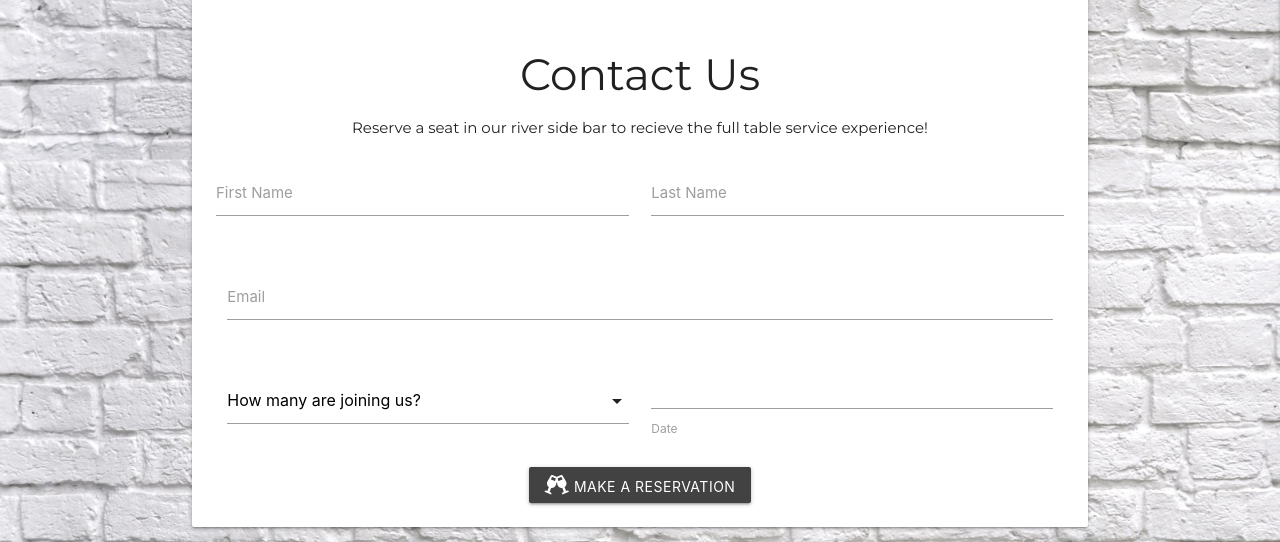
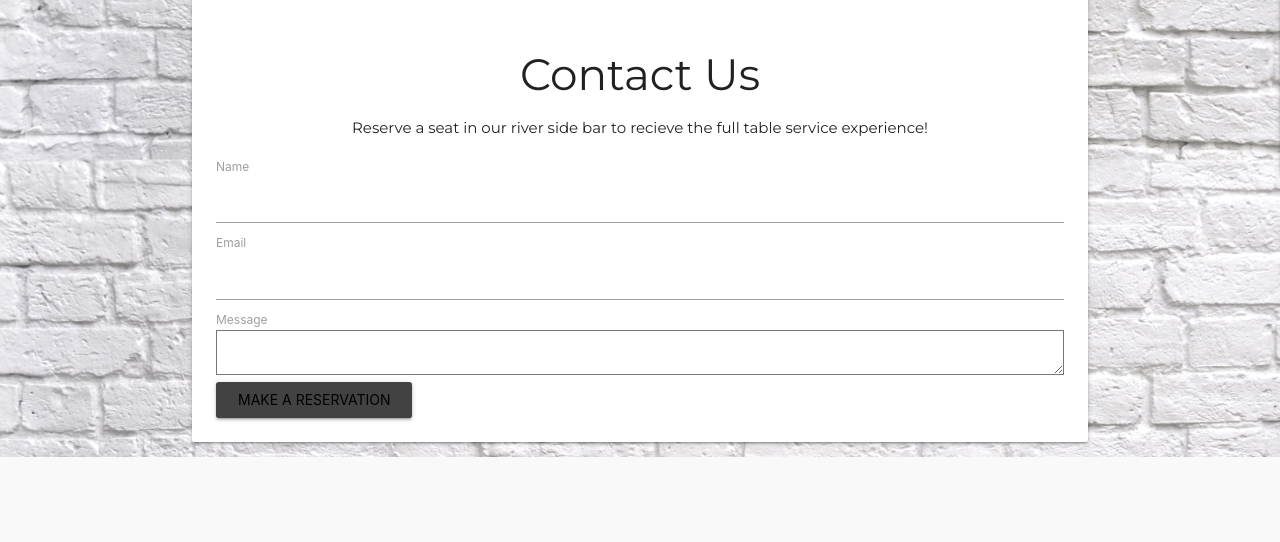
Before and after one commit to AmyKeedwell/3-Milestone-Project-OnTheRocks, a Flask app: page /location in a window 1280 px wide. Shown: the part 684-1226 px from the top of the page. After the commit the page ends 1141 px from the top, so only its background shows below. Run offline with Flask 2, Linux system fonts and the light colour scheme; some libraries are stand-ins or nearby versions.

Commit message:
changed color of button to add new cocktail to match other buttons, + some missing names and required attributes in register page, also attempt at getting emailJS to function, JS code effects the map - not sure why just yet!

```diff
--- a/static/js/scripts.js
+++ b/static/js/scripts.js
@@ -41,6 +41,7 @@ function initMap() {
   });
 }
 
+
 mybutton = document.getElementById("myBtn");
 
 window.onscroll = function() {scrollFunction()}
@@ -54,6 +55,25 @@ function scrollFunction() {
 }
 
 function topFunction() {
-  document.body.scrollTop = 0; // For Safari
-  document.documentElement.scrollTop = 0; // For Chrome, Firefox, IE and Opera
+  document.body.scrollTop = 0;
+  document.documentElement.scrollTop = 0;
 }
+
+/* commented out emailJS code as makes map disappear - not sure why!? */
+/*function() {
+    emailjs.init('user_P9gB7l2oLHOlGUV26YW2y');
+}();
+
+window.onload = function() {
+            document.getElementById('contact-form').addEventListener('submit', function(event) {
+                event.preventDefault();
+                this.contact_number.value = Math.random() * 100000 | 0;
+                emailjs.sendForm('contact_service', 'contact_form', this)
+                    .then(function() {
+                        console.log('SUCCESS!');
+                    }, function(error) {
+                        console.log('FAILED...', error);
+                    });
+            });
+        }
+*/
--- a/templates/add_cocktail.html
+++ b/templates/add_cocktail.html
@@ -48,7 +48,7 @@
         <!--submit button-->
         <div class="row">
             <div class="col s12 center-align">
-                <button class="btn waves-effect waves-light grey" type="submit">Add New Cocktail
+                <button class="btn waves-effect waves-light grey darken-3" type="submit">Add New Cocktail
                     <i class="fas fa-check"></i>
                 </button>
             </div>
--- a/templates/location.html
+++ b/templates/location.html
@@ -8,50 +8,22 @@
     <h3 class="text center-align">Contact Us</h3>
     <p class="center-align text">Reserve a seat in our river side bar to recieve the full table service experience!</p>
 
-    <form class="col s12">
-        <div class="row">
-            <div class="input-field col s6">
-                <input id="first_name" type="text" class="validate">
-                <label for="first_name">First Name</label>
-            </div>
-            <div class="input-field col s6">
-                <input id="last_name" type="text" class="validate">
-                <label for="last_name">Last Name</label>
-            </div>
-      </div>
+
+     <form id="contact-form" class="col s12">
+        <input type="hidden" name="contact_number">
+
+        <label for="name">Name</label>
+        <input id="name" type="text" name="name" class="validate">
+
+        <label for="email">Email</label>
+        <input id="email" type="email" name="email" class="validate">
+
+        <label for="message">Message</label>
+        <textarea id="message" name="message" class="validate"></textarea>
+
+        <input type="submit" class="waves-effect waves-light btn center-align white-text grey darken-3 center" value="Make A Reservation">
     </form>
-    <div class="row">
-        <div class="input-field col s12">
-            <input id="email" name="email" type="email" class="validate">
-            <label for="email">Email</label>
-        </div>
-    </div>
-    <div class="row">
-        <div class="input-field col s6">
-            <select>
-            <option value="" disabled selected>How many are joining us?</option>
-            <option value="1">1</option>
-            <option value="2">2</option>
-            <option value="3">3</option>
-            <option value="4">4</option>
-            <option value="5">5</option>
-            </select>
-        </div>
-        <div class="col s6">
-            <input id="date" name="date" type="text" class="datepicker validate" required>
-            <label for="date">Date</label>
-        </div>
-    </div>
-    <div class="card-action center">
-        <a class="waves-effect waves-light btn center-align white-text grey darken-3"><i class="fas fa-glass-cheers"></i> Make A Reservation</a>
-    </div>
 </div>
 
 
-
-
-
-
-
-
 {% endblock %}
```
Also changed, not shown: templates/register.html (+4 -4 lines), README.md.
